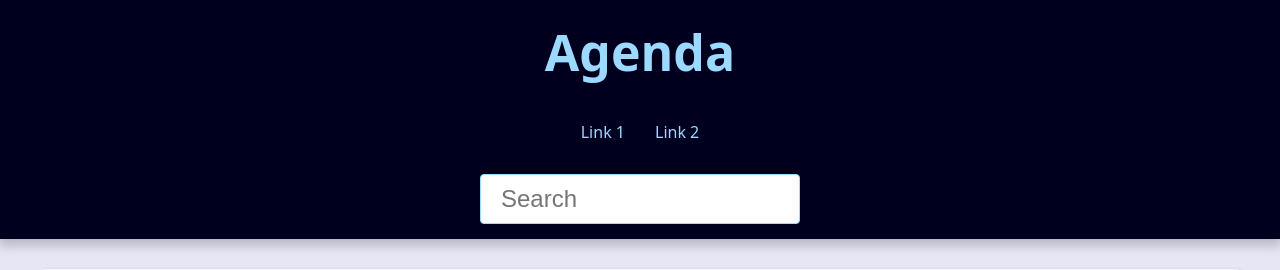
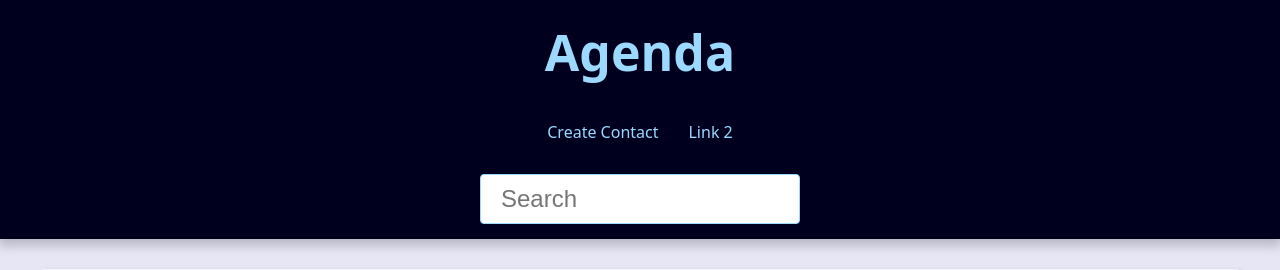
Before and after one commit to crramires/project_agenda, a Django app: page /contact/create/ in a window 1280 px wide. Shown: the top 270 px of the page. Run offline with Django 5.2, Linux system fonts and the light colour scheme; data that the repository does not hold is empty.

Commit message:
Creating update contact

```diff
--- a/base_templates/global/partials/header.html
+++ b/base_templates/global/partials/header.html
@@ -8,8 +8,8 @@
         <nav class="menu">
             <ul class="menu-list">
                 <li class="menu-item">
-                    <a href="" class="menu-link">
-                        Link 1
+                    <a href="{% url 'contact:create' %}" class="menu-link">
+                        Create Contact
                     </a>
                 </li>
                 <li class="menu-item">
--- a/contact/templates/contact/create.html
+++ b/contact/templates/contact/create.html
@@ -3,7 +3,7 @@
     <div class="form-wrapper">
         <h2> Create Contact </h1>
         <form
-            action="{% url 'contact:create' %}"
+            action="{{ form_action }}"
             method="POST"
             enctype="multipart/form-data"
         >
--- a/contact/urls.py
+++ b/contact/urls.py
@@ -9,5 +9,6 @@ urlpatterns = [
 
     # Contact (CRUD)
     path('contact/<int:contact_id>/', views.contact, name='contact'),
+    path('contact/<int:contact_id>/update', views.update, name='update'),
     path('contact/create/', views.create, name='create'),
 ]
--- a/contact/views/contact_forms.py
+++ b/contact/views/contact_forms.py
@@ -1,18 +1,25 @@
-from django.shortcuts import render, redirect
+from django.shortcuts import render, redirect, get_object_or_404
 from contact.forms import ContactForm
+from django.urls import reverse
+
+from contact.models import Contact
 
 
 def create(request):
+    form_action = reverse('contact:create')
+
     if request.method == 'POST':
         form = ContactForm(request.POST)
         context = {
-            'form': form
+            'form': form,
+            'form_action': form_action
         }
 
         if form.is_valid():
-            form.save()
+            contact = form.save()
             return redirect(
-                'contact:create'
+                'contact:update',
+                contact_id=contact.id
             )
 
         return render(
@@ -22,7 +29,8 @@ def create(request):
         )
 
     context = {
-        'form': ContactForm()
+        'form': ContactForm(),
+        'form_action': form_action
     }
 
     return render(
@@ -30,3 +38,41 @@ def create(request):
         'contact/create.html',
         context
     )
+
+def update(request, contact_id):
+    contact = get_object_or_404(
+        Contact,
+        id=contact_id,
+        show=True
+    )
+
+    form_action = reverse('contact:update', args=(contact_id,))
+
+    if request.method == 'POST':
+        form = ContactForm(request.POST, instance=contact)
+
+        context = {
+            'form': form,
+            'form_action': form_action
+        }
+
+        if form.is_valid():
+            contact = form.save()
+            return redirect('contact:update', contact_id=contact.id)
+
+        return render(
+            request,
+            'contact/create.html',
+            context
+        )
+
+    context = {
+        'form': ContactForm(instance=contact),
+        'form_action': form_action,
+    }
+
+    return render(
+        request,
+        'contact/create.html',
+        context
+    )
```
